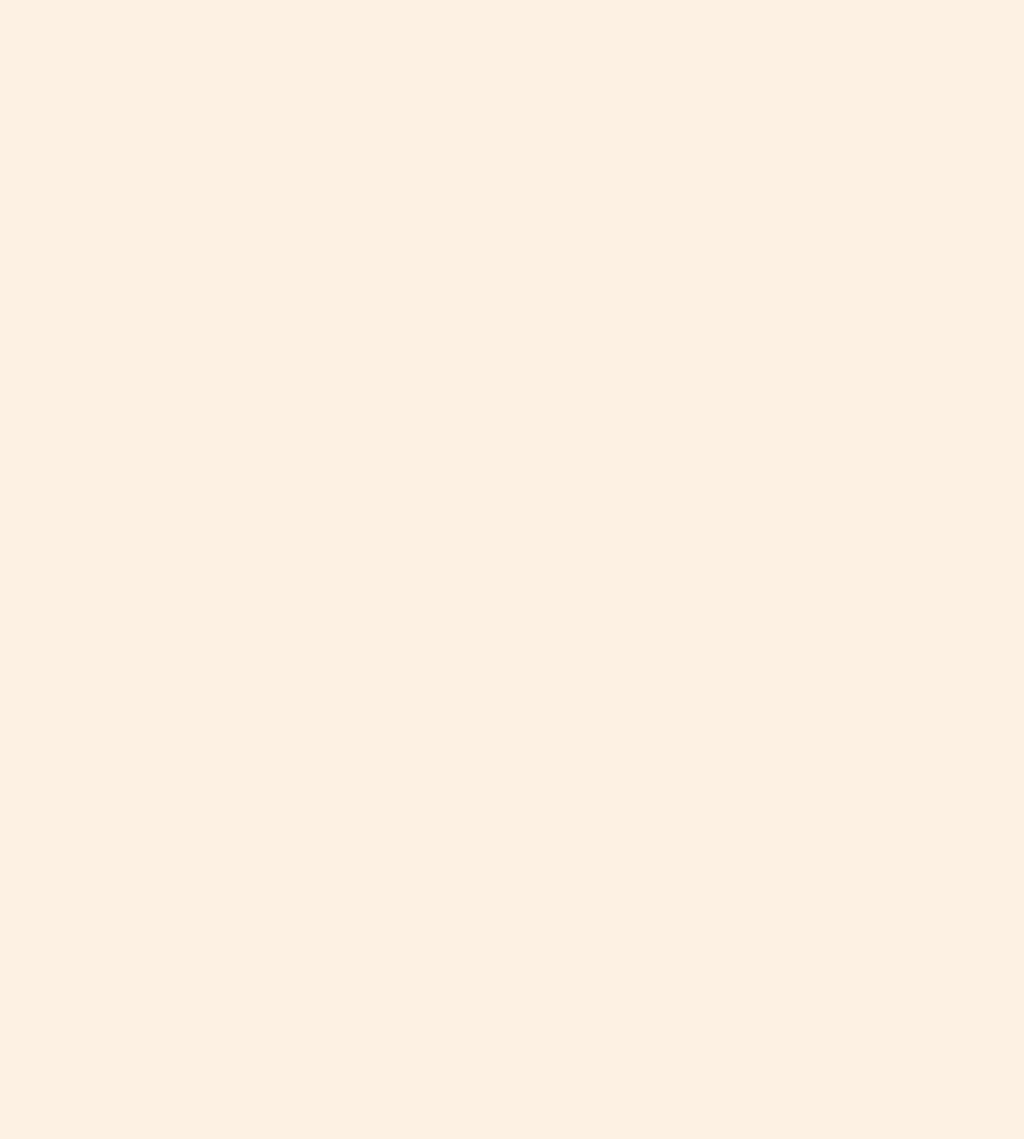
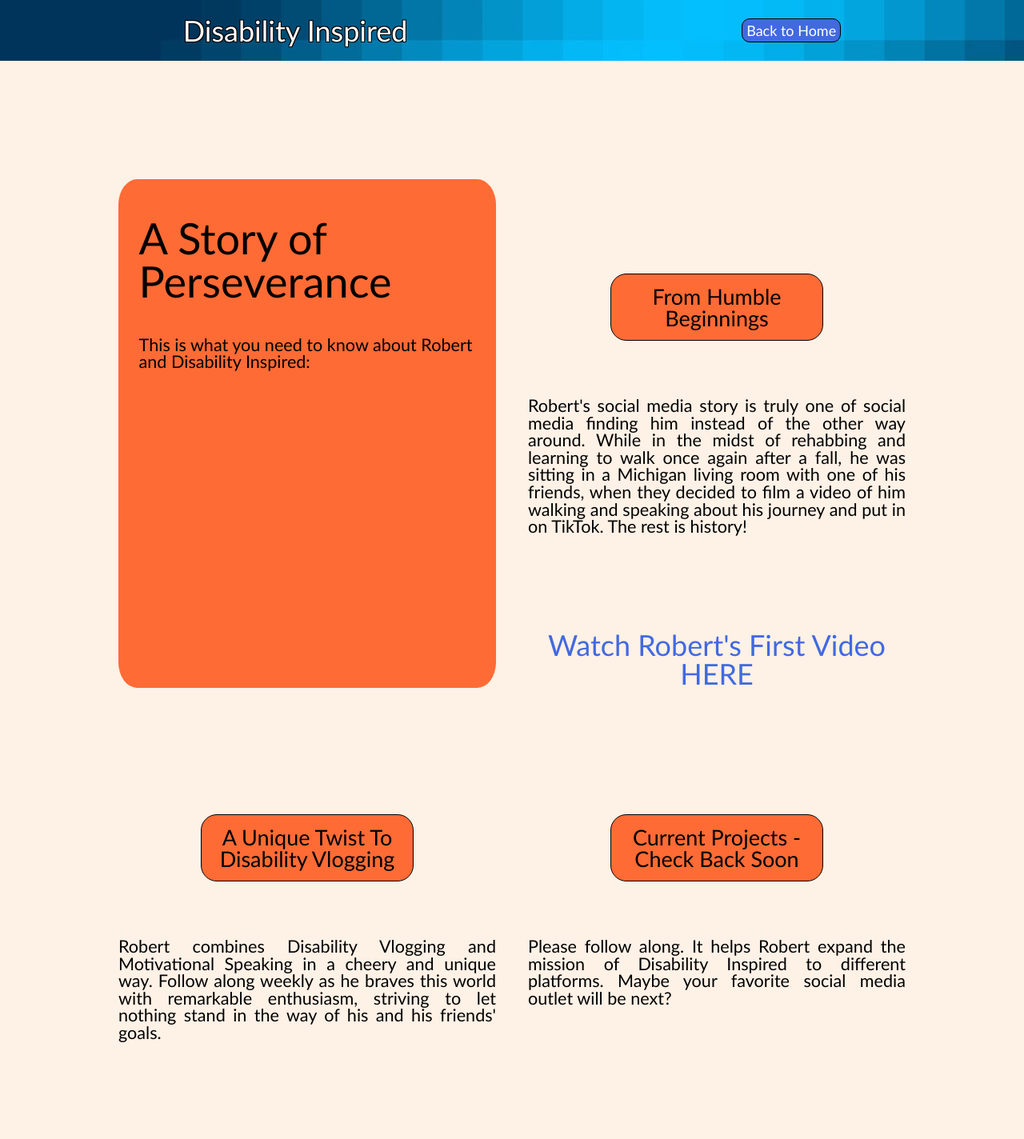
Before and after one commit to mikemantecon/disability-inspired, a plain HTML site: page story.html in a window 1280 px wide. Shown: the top 1424 px of the page at 80% size. Before the commit the page ends 800 px from the top, so only its background shows below. Drawn offline with Linux system fonts and the light colour scheme.

Commit message:
Created Initial Layout of Second Webpage I created an about webpage for the client's website upon request. This involved creating the structure of story.html, linking it to index.html, and making minor changes to index.html and style.css that were overlooked the first time around.

```diff
--- a/resources/styles/style.css
+++ b/resources/styles/style.css
@@ -29,6 +29,14 @@
 aside {
     font-size: 2rem;
     text-align: center;
+}
+
+aside a {
+    color: royalblue;
+}
+
+aside a:hover {
+    color: powderblue;
 }
 
 footer {
@@ -119,14 +127,6 @@
     font-style: italic;
 }
 
-.projects a {
-    color: royalblue;
-}
-
-.projects a:hover {
-    color: powderblue;
-}
-
 /* Media Query for Larger Devices */
 
 @media only screen and (min-width: 1025px) {
--- a/story.html
+++ b/story.html
@@ -8,6 +8,61 @@
     <title>Story - Disability Inspired</title>
 </head>
 <body>
-
+    <header>
+        <div class="title">
+            <h1>Disability Inspired</h1>
+        </div>
+        <div class="socials">
+            <ul>
+                <li>
+                    <a href="./index.html">Back to Home</a>
+                </li>
+            </ul>
+        </div>
+    </header>
+    <div class="container">
+        <main>
+            <section class="hero">
+                <h2>A Story of Perseverance</h2>
+                <p class="subtitle">This is what you need to know about Robert and Disability Inspired:</p>
+            </section>
+            <section class="beginnings">
+                <div class="content">
+                    <h3>From Humble Beginnings</h3>
+                    <p>Robert's social media story is truly one of social media finding
+                        him instead of the other way around. While in the midst of rehabbing and
+                        learning to walk once again after a fall, he was sitting in a Michigan
+                        living room with one of his friends, when they decided to film a video of
+                        him walking and speaking about his journey and put in on TikTok. The rest is
+                        history!
+                    </p>
+                </div>
+                <aside>
+                    <a href="https://www.tiktok.com/@disabilityinspired/video/7128455049361231150" target="_blank">Watch Robert's First Video HERE</a>
+                </aside>
+            </section>
+            <section class="twist">
+                <div class="content">
+                    <h3>A Unique Twist To Disability Vlogging</h3>
+                    <p>Robert combines Disability Vlogging and Motivational Speaking in a cheery
+                        and unique way. Follow along weekly as he braves this world with remarkable
+                        enthusiasm, striving to let nothing stand in the way of his and his friends'
+                        goals.
+                    </p>
+                </div>
+            </section>
+            <section class="projects">
+                <div class="content">
+                    <h3>Current Projects - Check Back Soon</h3>
+                    <p>Please follow along. It helps Robert expand the mission of Disability Inspired
+                        to different platforms.  Maybe your favorite social media outlet will be next?
+                    </p>
+                </div>
+            </section>
+        </main>
+    </div>
+    <footer>
+        Copyright &copy; 2024 Robert Lee. Website Designed and Developed by Michael Mantecon.
+    </footer>
 </body>
 </html>
```
Also changed, not shown: index.html (+2 -2 lines).
